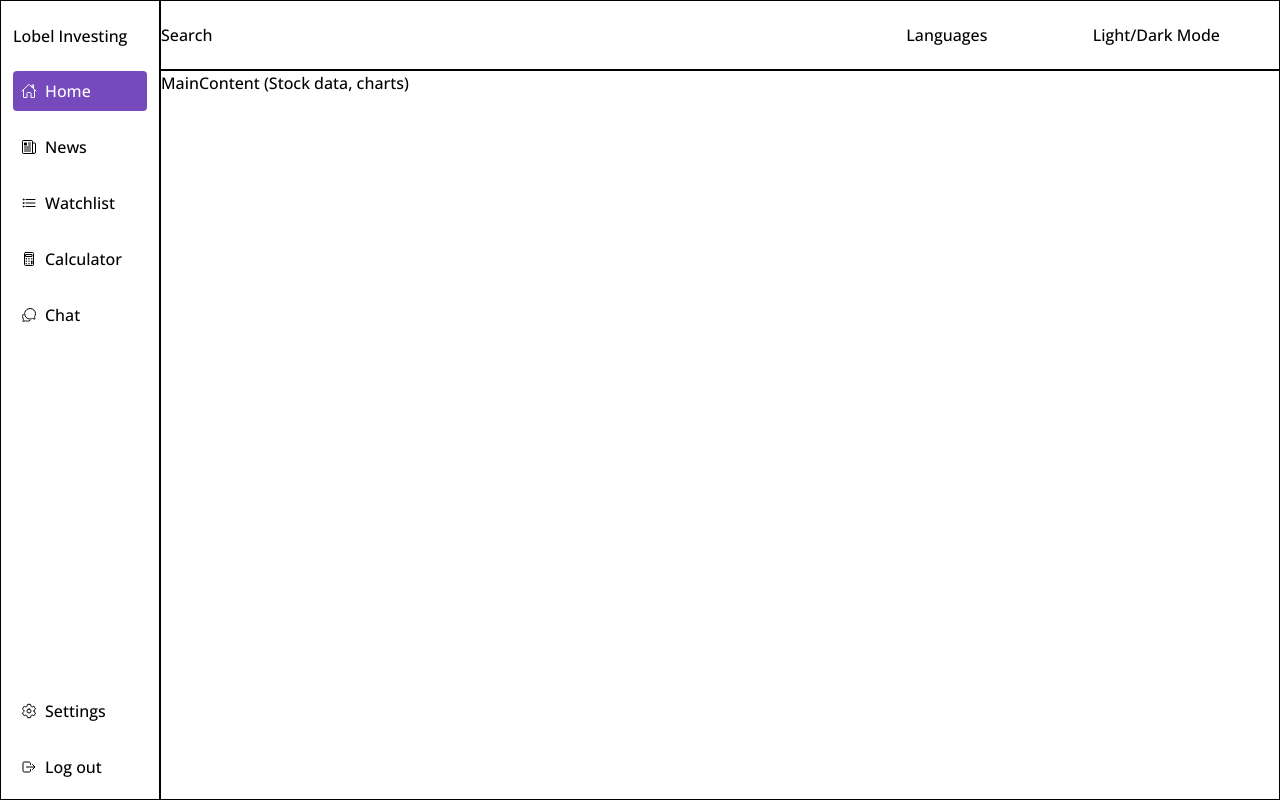
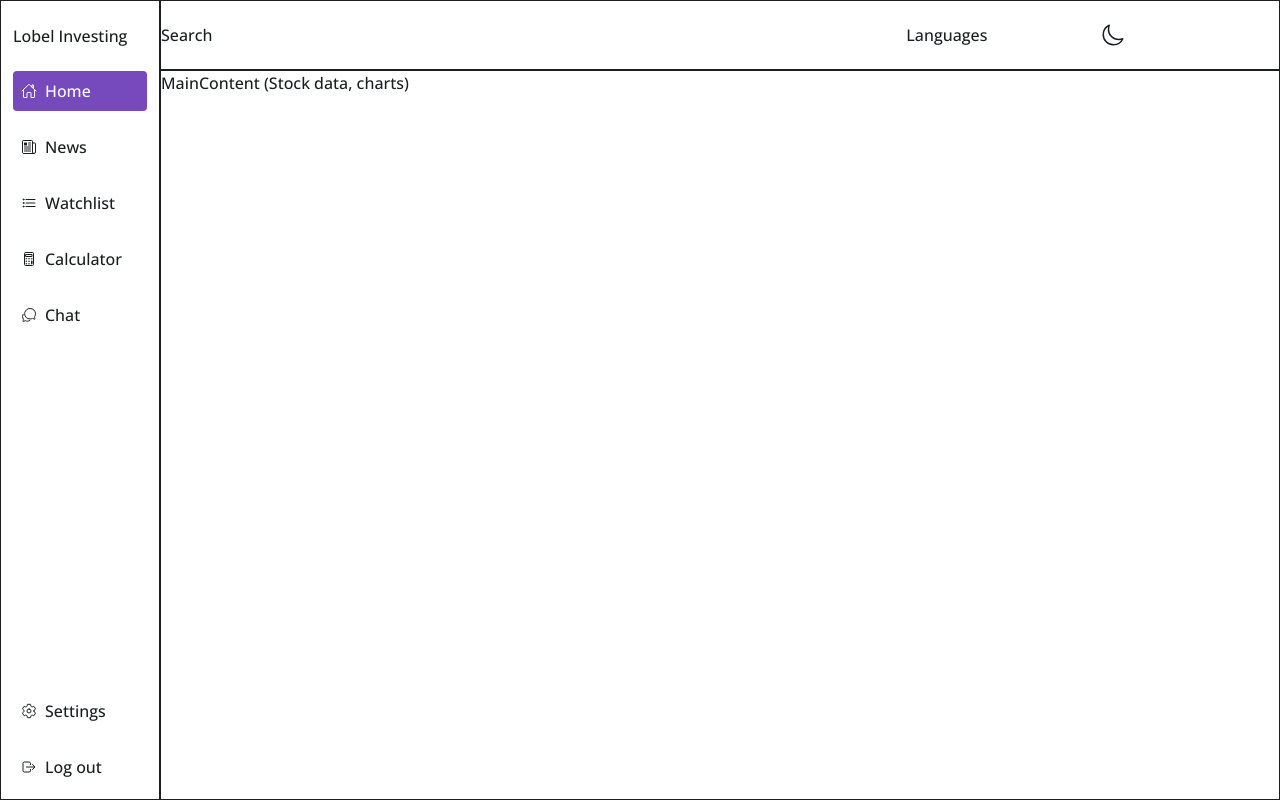
Before and after one commit to daszybak/finance_app, a React (Create React App) app: page / in a window 1280 px wide. Built offline with nearby package versions, Linux system fonts and the light colour scheme.

Commit message:
added toggle for light and dark mode

```diff
--- a/src/components/Layout/Layout.jsx
+++ b/src/components/Layout/Layout.jsx
@@ -3,7 +3,7 @@ import {SideBar, TopBar} from '../../containers';
 
 const Layout = ({children}) => {
   return (
-    <div className="grid grid-cols-16 grid-rows-[70px_1fr] h-screen auto-rows-auto">
+    <div className="grid grid-cols-16 grid-rows-[70px_1fr] h-screen auto-rows-auto text-black dark:text-white bg-white dark:bg-bgBlack">
       <SideBar />
       <TopBar />
       {children}
--- /dev/null
+++ b/src/components/ThemeToggle/ThemeToggle.jsx
@@ -0,0 +1,25 @@
+import React, {useContext} from 'react';
+import {ThemeContext} from '../../context/theme-context';
+
+import {IoMoonOutline, IoSunnyOutline} from 'react-icons/io5';
+
+const ThemeToggle = () => {
+  const {theme, setTheme} = useContext(ThemeContext);
+  return (
+    <div className="transition duration-500 ease-in-out rounded-full p-2">
+      {theme === 'dark' ? (
+        <IoSunnyOutline
+          onClick={() => setTheme(theme === 'dark' ? 'light' : 'dark')}
+          className="text-gray-500 dark:text-gray-400 text-2xl cursor-pointer"
+        />
+      ) : (
+        <IoMoonOutline
+          onClick={() => setTheme(theme === 'dark' ? 'light' : 'dark')}
+          className="text-gray-500 dark:text-gray-400 text-2xl cursor-pointer"
+        />
+      )}
+    </div>
+  );
+};
+
+export default ThemeToggle;
--- a/src/components/index.js
+++ b/src/components/index.js
@@ -1,2 +1,3 @@
 export {default as NavbarDesktop} from './Navbar/NavbarDesktop';
 export {default as Layout} from './Layout/Layout';
+export {default as ThemeToggle} from './ThemeToggle/ThemeToggle';
--- a/src/containers/SideBar/SideBar.jsx
+++ b/src/containers/SideBar/SideBar.jsx
@@ -4,7 +4,7 @@ import {NavbarDesktop} from '../../components';
 
 const SideBar = () => {
   return (
-    <aside className="row-span-full flex flex-col shrink-0 bg-white p-3 pt-0 col-[1/3] border ">
+    <aside className="row-span-full flex flex-col shrink-0 p-3 pt-0 col-[1/3] border ">
       <div className="flex flex-col h-full">
         <div>
           <h5 className="flex items-center" style={{minHeight: '70px'}}>
--- a/src/containers/TopBar/TopBar.jsx
+++ b/src/containers/TopBar/TopBar.jsx
@@ -1,4 +1,6 @@
 import React from 'react';
+
+import ThemeToggle from '../../components/ThemeToggle/ThemeToggle';
 
 const TopBar = () => {
   return (
@@ -10,7 +12,7 @@ const TopBar = () => {
         <p>Languages</p>
       </div>
       <div className="col-start-6">
-        <p>Light/Dark Mode</p>
+        <ThemeToggle />
       </div>
     </div>
   );
--- /dev/null
+++ b/src/context/theme-context.js
@@ -0,0 +1,47 @@
+import React from 'react';
+
+const getInitialTheme = () => {
+  if (typeof window !== 'undefined' && window.localStorage) {
+    const storedPrefs = window.localStorage.getItem('color-theme');
+    if (typeof storedPrefs === 'string') {
+      return storedPrefs;
+    }
+
+    const userMedia = window.matchMedia('(prefers-color-scheme: dark)');
+    if (userMedia.matches) {
+      return 'dark';
+    }
+  }
+
+  return 'light'; // light theme as the default;
+};
+
+export const ThemeContext = React.createContext();
+
+export const ThemeProvider = ({initialTheme, children}) => {
+  const [theme, setTheme] = React.useState(getInitialTheme);
+
+  const rawSetTheme = (rawTheme) => {
+    const root = window.document.documentElement;
+    const isDark = rawTheme === 'dark';
+
+    root.classList.remove(isDark ? 'light' : 'dark');
+    root.classList.add(rawTheme);
+
+    localStorage.setItem('color-theme', rawTheme);
+  };
+
+  if (initialTheme) {
+    rawSetTheme(initialTheme);
+  }
+
+  React.useEffect(() => {
+    rawSetTheme(theme);
+  }, [theme]);
+
+  return (
+    <ThemeContext.Provider value={{theme, setTheme}}>
+      {children}
+    </ThemeContext.Provider>
+  );
+};
--- a/src/index.js
+++ b/src/index.js
@@ -1,17 +1,20 @@
 import React from 'react';
 import ReactDOM from 'react-dom/client';
 import {BrowserRouter} from 'react-router-dom';
+import {ThemeProvider} from './context/theme-context';
 import './index.css';
 import App from './App';
 import reportWebVitals from './reportWebVitals';
 
 const root = ReactDOM.createRoot(document.getElementById('root'));
 root.render(
-  <BrowserRouter>
-    <React.StrictMode>
-      <App />
-    </React.StrictMode>
-  </BrowserRouter>
+  <ThemeProvider>
+    <BrowserRouter>
+      <React.StrictMode>
+        <App />
+      </React.StrictMode>
+    </BrowserRouter>
+  </ThemeProvider>
 );
 
 // If you want to start measuring performance in your app, pass a function
--- a/tailwind.config.js
+++ b/tailwind.config.js
@@ -1,5 +1,6 @@
 module.exports = {
   content: ['./src/**/*.{js,jsx,ts,tsx}'],
+  darkMode: 'class',
   theme: {
     extend: {
       colors: {
@@ -8,6 +9,7 @@ module.exports = {
         yellow: '#FCA311',
         gray: '#E5E5E5',
         white: '#FFFFFF',
+        bgBlack: '#18191a',
       },
       gridTemplateColumns: {
         16: 'repeat(16, minmax(0, 1fr))',
```
